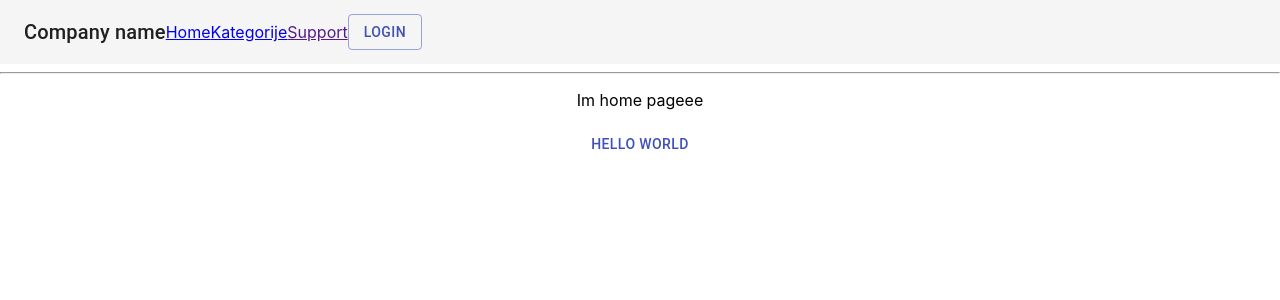
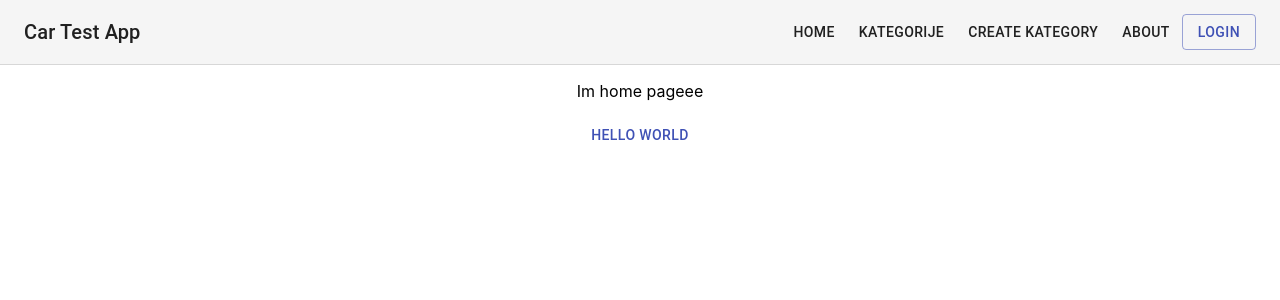
Before and after one commit to HunterJS-bit/react-quiz-app, a React (Create React App) app in the folder client/: page / in a window 1280 px wide. Shown: the top 300 px of the page. Built offline with nearby package versions, Linux system fonts and the light colour scheme.

Commit message:
added styled components package
wrapping material components in styled components

```diff
--- a/client/package.json
+++ b/client/package.json
@@ -13,7 +13,8 @@
     "react-redux": "^7.2.0",
     "react-router-dom": "^5.1.2",
     "react-scripts": "3.4.1",
-    "redux": "^4.0.5"
+    "redux": "^4.0.5",
+    "styled-components": "^5.1.0"
   },
   "scripts": {
     "start": "export PORT=3006 && react-scripts start",
--- a/client/src/App.js
+++ b/client/src/App.js
@@ -23,7 +23,6 @@ function App() {
 		<div className='App'>
 			<Router>
 				<Header></Header>
-				<hr />
 				<Switch>
 					<Route exact path='/' component={Home} />
 					<Route exact path='/category' component={CategoryList} />
--- a/client/src/components/common/Header.js
+++ b/client/src/components/common/Header.js
@@ -1,34 +1,55 @@
 import React from 'react';
-import { Link } from 'react-router-dom';
+import { Link as RouterLink } from 'react-router-dom';
 import Toolbar from '@material-ui/core/Toolbar';
 import Typography from '@material-ui/core/Typography';
 import Button from '@material-ui/core/Button';
 import AppBar from '@material-ui/core/AppBar';
+import Link from '@material-ui/core/Link';
+import styled, { css } from 'styled-components';
 
+const StyledTypography = styled(Typography)`
+    flex-grow: 1;
+    text-align: left;
+`;
+
+const StyledAppBar = styled(AppBar)`
+    border-bottom-style: solid;
+    border-bottom-width: 1px;
+    border-bottom-color: ${props =>
+        props.theme.palette.divider};
+`;
+
+const StyledLink = styled(Link)`
+    margin: ${props =>
+        props.theme.spacing(1, 1.5)};
+`;
 const Header = () => {
 
     return (
-        <AppBar position="static" color="default" elevation={0} >
+        <StyledAppBar position="static" color="default" elevation={0}>
             <Toolbar>
-                <Typography variant="h6" color="inherit" noWrap >
-                    Company name
-                </Typography>
+                <StyledTypography variant="h6" color="inherit" noWrap>
+                    Car Test App
+                </StyledTypography>
                 <nav>
-                    <Link variant="button" color="textPrimary" to={'/'} >
+                    <StyledLink component={RouterLink} variant="button" color="textPrimary" to={'/'}>
                         Home
-                    </Link>
-                    <Link variant="button" color="textPrimary" to={'/category'} >
+                    </StyledLink>
+                    <StyledLink component={RouterLink} variant="button" color="textPrimary" to={'/category'}>
                         Kategorije
-                    </Link>
-                    <Link variant="button" color="textPrimary" href="#" >
-                    Support
-                    </Link>
+                    </StyledLink>
+                    <StyledLink component={RouterLink} variant="button" color="textPrimary" to={'/category/create'}>
+                        Create Kategory
+                    </StyledLink>
+                    <StyledLink component={RouterLink} variant="button" color="textPrimary" to={'/about'}>
+                        About
+                    </StyledLink>
                 </nav>
                 <Button href="#" color="primary" variant="outlined" >
                     Login
                 </Button>
             </Toolbar>
-        </AppBar>
+        </StyledAppBar>
         // <nav className='navbar navbar-expand-lg navbar-light bg-light'>
         //     <ul className='navbar-nav mr-auto'>
         //         <li>
--- a/client/src/index.js
+++ b/client/src/index.js
@@ -5,15 +5,25 @@ import App from './App';
 import { Provider } from 'react-redux';
 import { createStore } from 'redux';
 import rootReducer from './store';
+import { createMuiTheme, StylesProvider, ThemeProvider as MuiThemeProvider } from '@material-ui/core/styles';
+import styled, { ThemeProvider } from 'styled-components';
 
 import * as serviceWorker from './serviceWorker';
 
 const store = createStore(rootReducer);
 
+const theme = createMuiTheme();
+
 ReactDOM.render(
 	<React.StrictMode>
 		<Provider store={store}>
-		 	<App />
+			<StylesProvider injectFirst>
+				<MuiThemeProvider theme={theme}>
+					<ThemeProvider theme={theme}>
+						<App />
+					</ThemeProvider>
+				</MuiThemeProvider>
+			</StylesProvider>
 		</Provider>
 	</React.StrictMode>,
 	document.getElementById('root')
```
Also changed, not shown: 1 other file (tests, documents, lock files or other folders).
